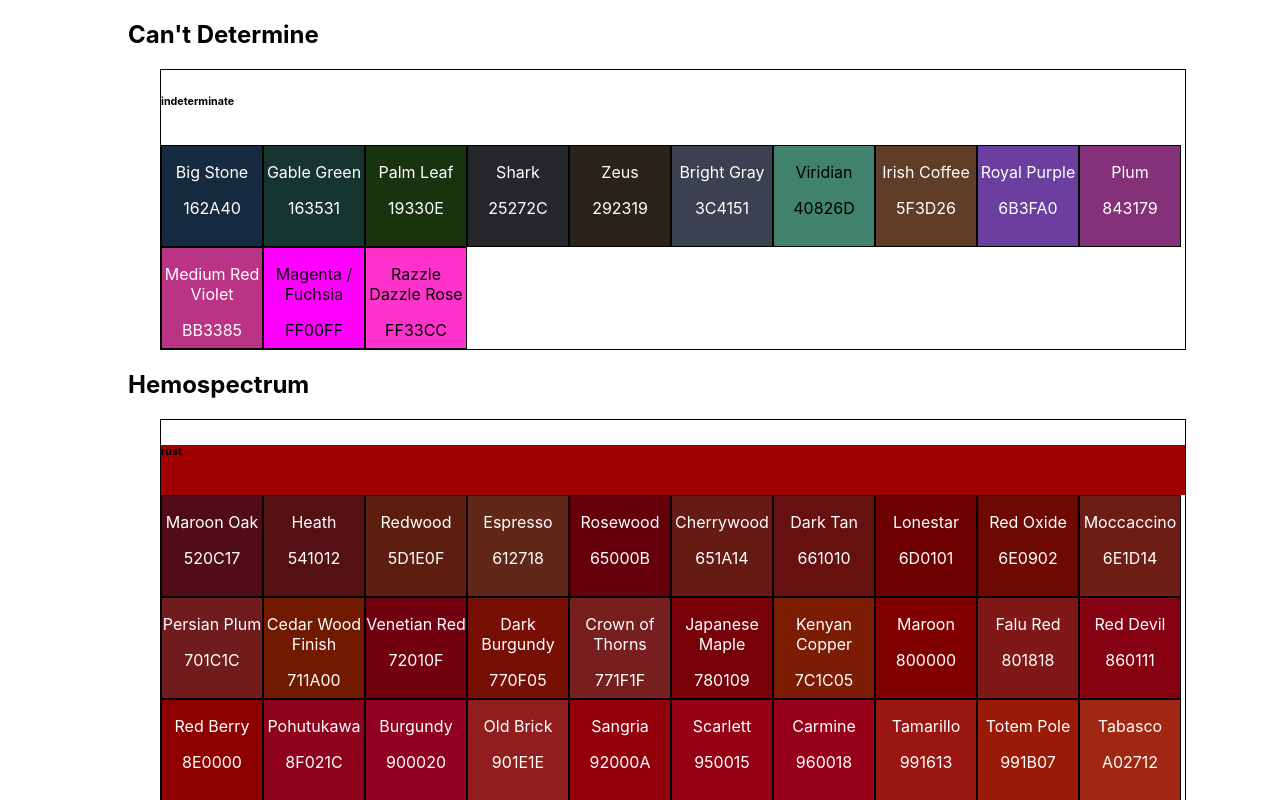
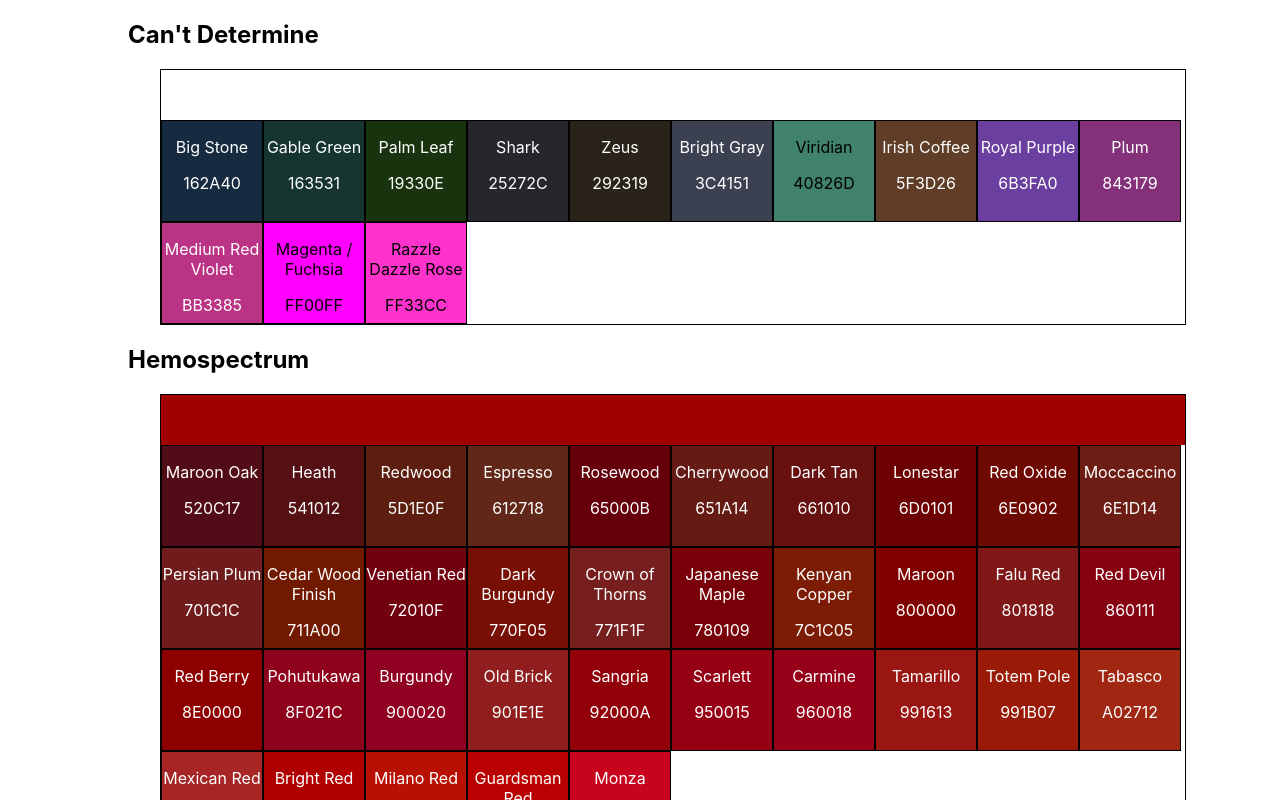
Before and after one commit to kmtenhouse/blood-colors, a React (Create React App) app: page / in a window 1280 px wide. Shown: the top 800 px of the page. Built offline with nearby package versions, Linux system fonts and the light colour scheme.

Commit message:
Adding build scripts

```diff
--- a/src/components/tier/index.js
+++ b/src/components/tier/index.js
@@ -10,7 +10,7 @@ function Tier(props) {
   return (
     <div className="tier">
       <div className="tier__header" style={style}>
-        <h6>{props.name}</h6>
+
       </div>
       <div className="tier__collection">
           {props.children}
```
Also changed, not shown: package.json (+7 -1 lines), 1 other file (tests, documents, lock files or other folders).
